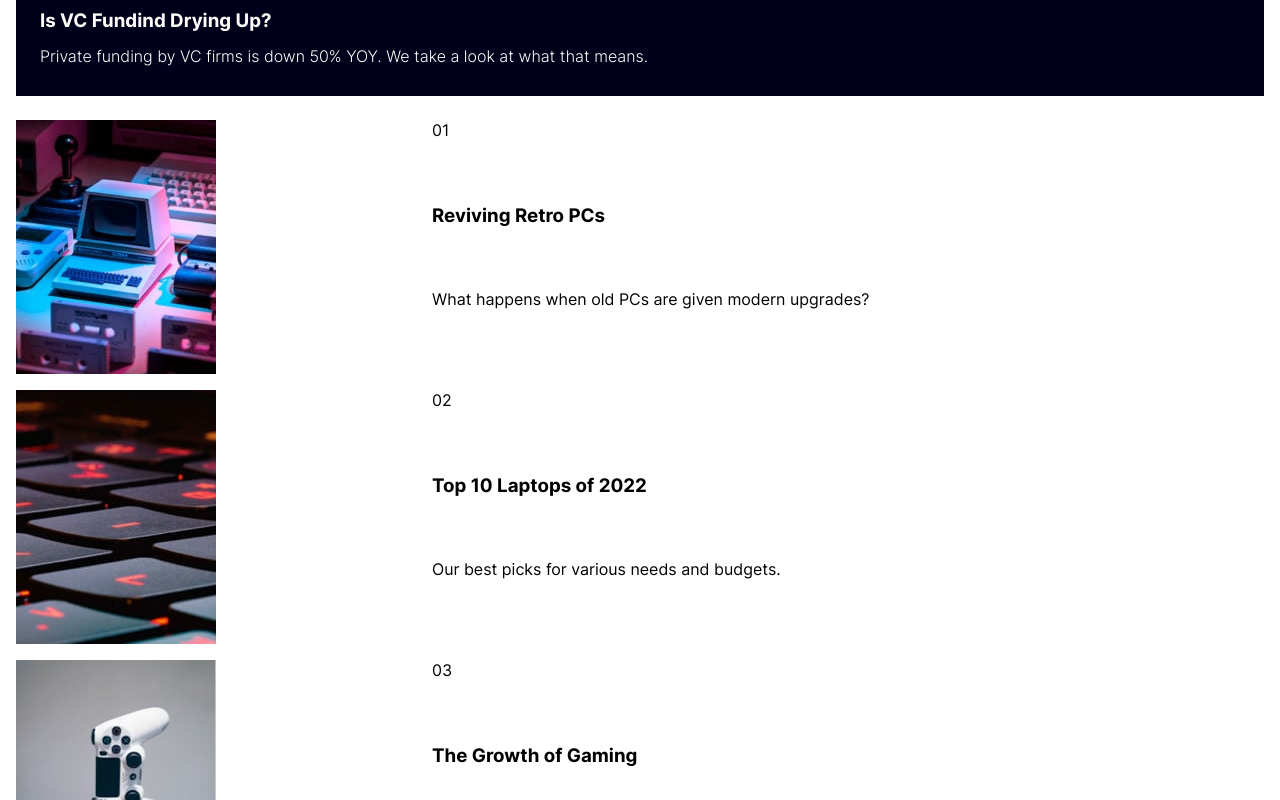
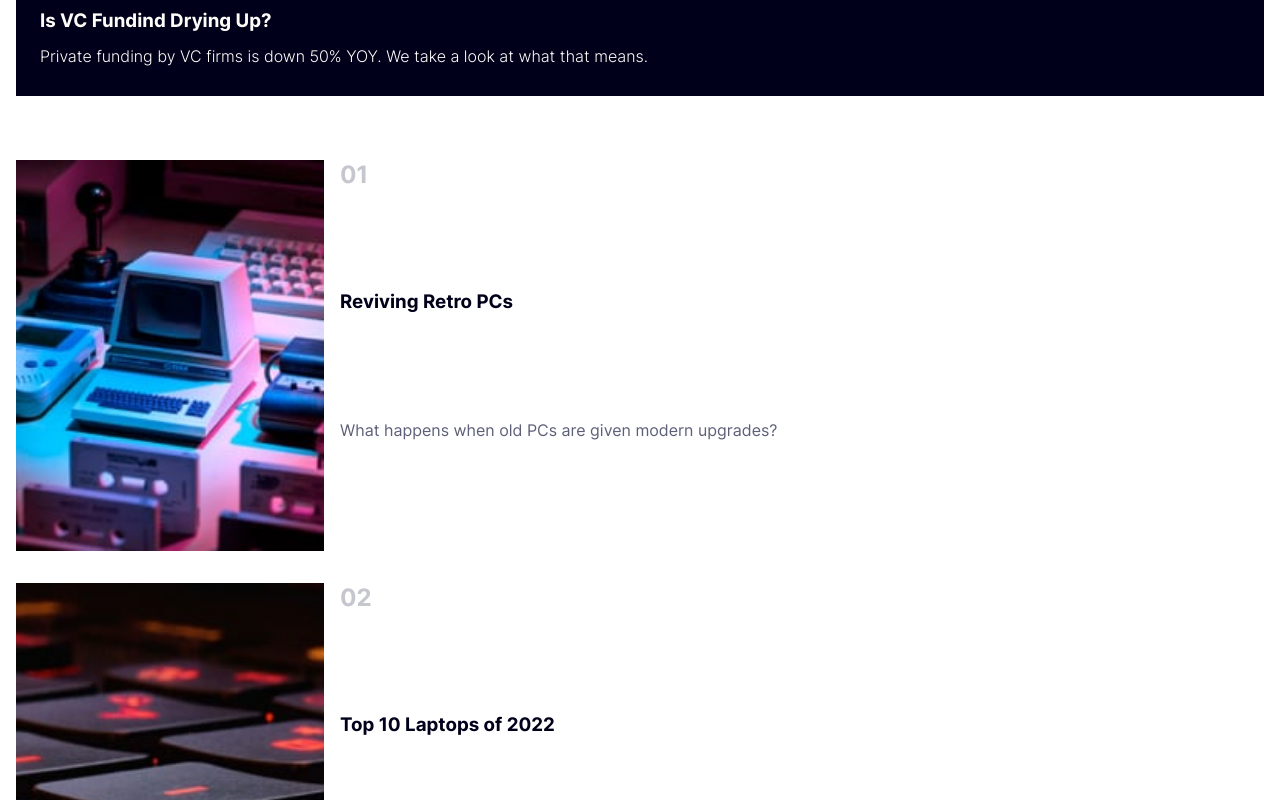
Before and after one commit to MatheusHG94/news-page-fementor, a React (Create React App) app: page / in a window 1280 px wide. Shown: the part 1860-2660 px from the top of the page. Built offline with nearby package versions, Linux system fonts and the light colour scheme; the HTML template or start-up script is replaced by a standard one.

Commit message:
most read section css

```diff
--- a/src/components/MostReadNews/MostReadNews.module.scss
+++ b/src/components/MostReadNews/MostReadNews.module.scss
@@ -1,14 +1,33 @@
+@import 'styles/variables';
+
 .mostReadNews {
+    margin: 4rem 0;
 
     .news {
         display: grid;
-        grid-template-columns: 1fr 2fr;
+        grid-template-columns: 1fr 3fr;
         grid-template-rows: repeat(3, 1fr);
+        gap: 0 1rem;
 
-        margin: 1rem 0;
+        margin: 2rem 0;
 
         img {
+            width: 100%;
             grid-row: 1 / 4;
+        }
+
+        span {
+            color: $light-grayish-blue;
+            font-weight: 700;
+            font-size: 1.5rem;
+        }
+
+        h3 {
+            color: $dark-blue;
+        }
+
+        p {
+            color: $grayish-blue;
         }
     }
 }
--- a/src/styles/_variables.scss
+++ b/src/styles/_variables.scss
@@ -7,5 +7,6 @@ $font-bolder: 800;
 $red: hsl(5, 85%, 63%);
 $orange: hsl(35, 77%, 62%);
 $off-white: hsl(36, 100%, 99%);
+$light-grayish-blue: hsl(233, 8%, 79%);
 $grayish-blue: hsl(236, 13%, 42%);
 $dark-blue: hsl(240, 100%, 5%);
```
Also changed, not shown: src/pages/MainPage/index.jsx (+10 -0 lines).
